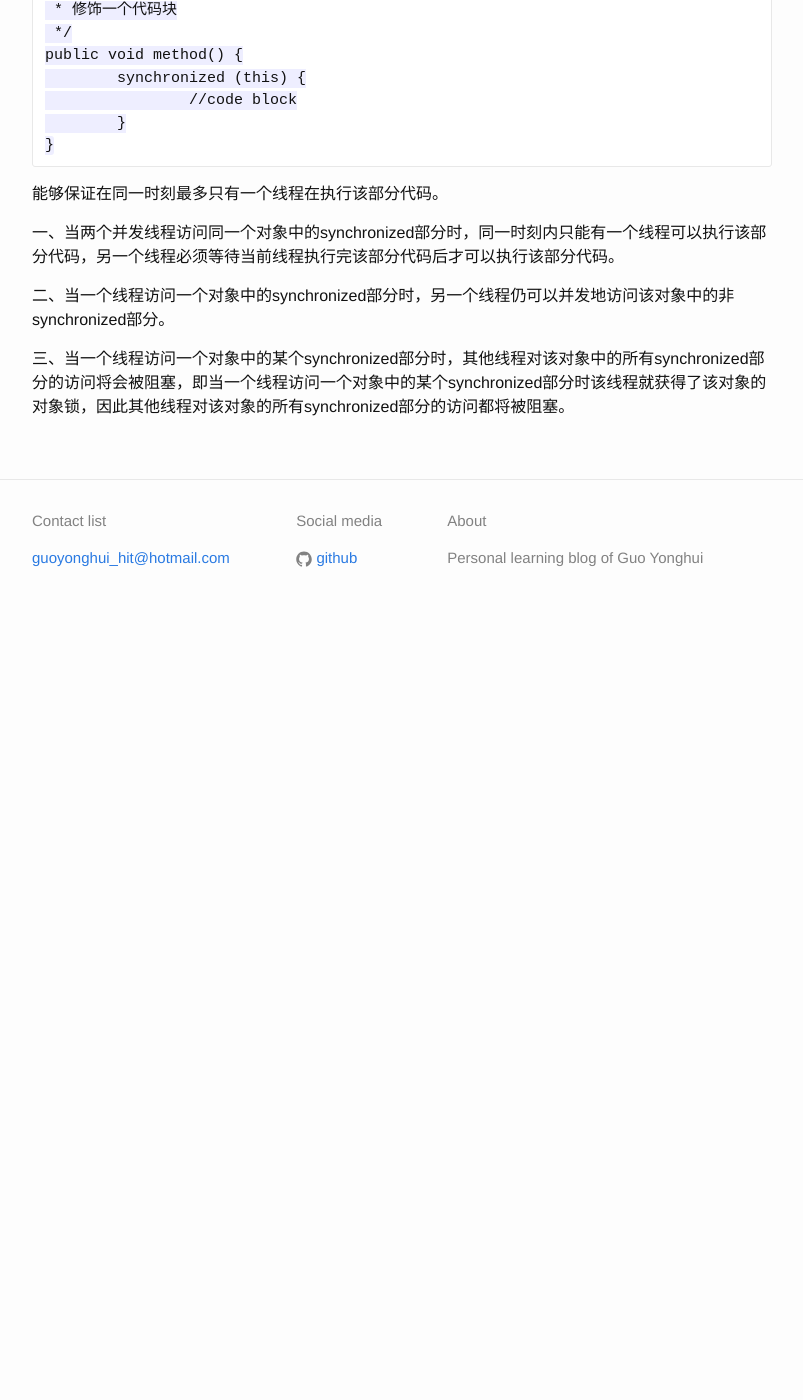
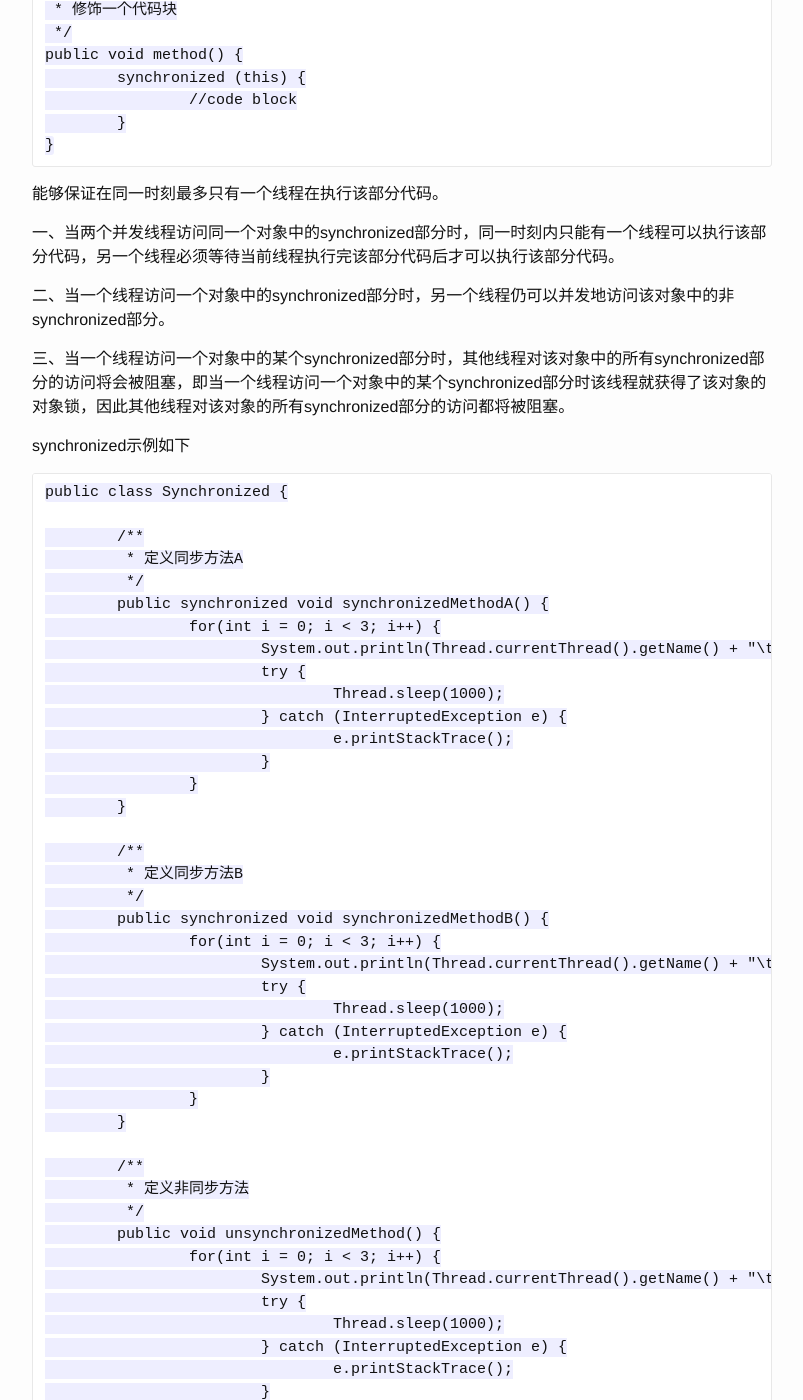
Before and after one commit to E1110CNotFound/E1110CNotFound.github.io, a Jekyll site: the page built from _posts/2015-01-29-Java synchronized学习.markdown, in a window 1280 px wide and 1400 px high, scrolled down 428 px. Shown: the whole window, without its empty margins (238-1041 px from the left). Built offline with Jekyll 4.4.1, drawn with Linux system fonts in a browser that asks for light colours; before the commit the page ends 1058 px from its top, so only the background shows below that; some of the changed text lies outside the part shown.

Commit message:
commit a blog

```diff
--- a/_posts/2015-01-29-Java synchronized学习.markdown
+++ b/_posts/2015-01-29-Java synchronized学习.markdown
@@ -30,3 +30,101 @@ synchronized是Java语言中的关键字，当用synchronized来修饰一个方
 二、当一个线程访问一个对象中的synchronized部分时，另一个线程仍可以并发地访问该对象中的非synchronized部分。
 
 三、当一个线程访问一个对象中的某个synchronized部分时，其他线程对该对象中的所有synchronized部分的访问将会被阻塞，即当一个线程访问一个对象中的某个synchronized部分时该线程就获得了该对象的对象锁，因此其他线程对该对象的所有synchronized部分的访问都将被阻塞。
+
+synchronized示例如下
+
+	public class Synchronized {
+
+		/**
+		 * 定义同步方法A
+		 */
+		public synchronized void synchronizedMethodA() {
+			for(int i = 0; i < 3; i++) {
+				System.out.println(Thread.currentThread().getName() + "\t访问同步方法A\t第" + (i + 1) + "次");
+				try {
+					Thread.sleep(1000);
+				} catch (InterruptedException e) {
+					e.printStackTrace();
+				}
+			}
+		}
+
+		/**
+		 * 定义同步方法B
+		 */
+		public synchronized void synchronizedMethodB() {
+			for(int i = 0; i < 3; i++) {
+				System.out.println(Thread.currentThread().getName() + "\t访问同步方法B\t第" + (i + 1) + "次");
+				try {
+					Thread.sleep(1000);
+				} catch (InterruptedException e) {
+					e.printStackTrace();
+				}
+			}
+		}
+
+		/**
+		 * 定义非同步方法
+		 */
+		public void unsynchronizedMethod() {
+			for(int i = 0; i < 3; i++) {
+				System.out.println(Thread.currentThread().getName() + "\t访问非同步方法\t第" + (i + 1) + "次");
+				try {
+					Thread.sleep(1000);
+				} catch (InterruptedException e) {
+					e.printStackTrace();
+				}
+			}
+		}
+
+	}
+
+	public class Main {
+
+		public static void main(String[] args) {
+			Synchronized syn = new Synchronized();
+
+			//访问同步方法A的线程1
+			Thread thread1 = new Thread(new Runnable() {
+
+				@Override
+				public void run() {
+					syn.synchronizedMethodA();
+				}
+
+			}, "线程1");
+			//访问非同步方法的线程2
+			Thread thread2 = new Thread(new Runnable() {
+
+				@Override
+				public void run() {
+					syn.unsynchronizedMethod();
+				}
+
+			}, "线程2");
+			//访问同步方法A的线程3
+			Thread thread3 = new Thread(new Runnable() {
+
+				@Override
+				public void run() {
+					syn.synchronizedMethodA();
+				}
+
+			}, "线程3");
+			//访问同步方法B的线程4
+			Thread thread4 = new Thread(new Runnable() {
+
+				@Override
+				public void run() {
+					syn.synchronizedMethodB();
+				}
+
+			}, "线程4");
+
+			thread1.start();
+			thread2.start();
+			thread3.start();
+			thread4.start();
+		}
+
+	}
```
